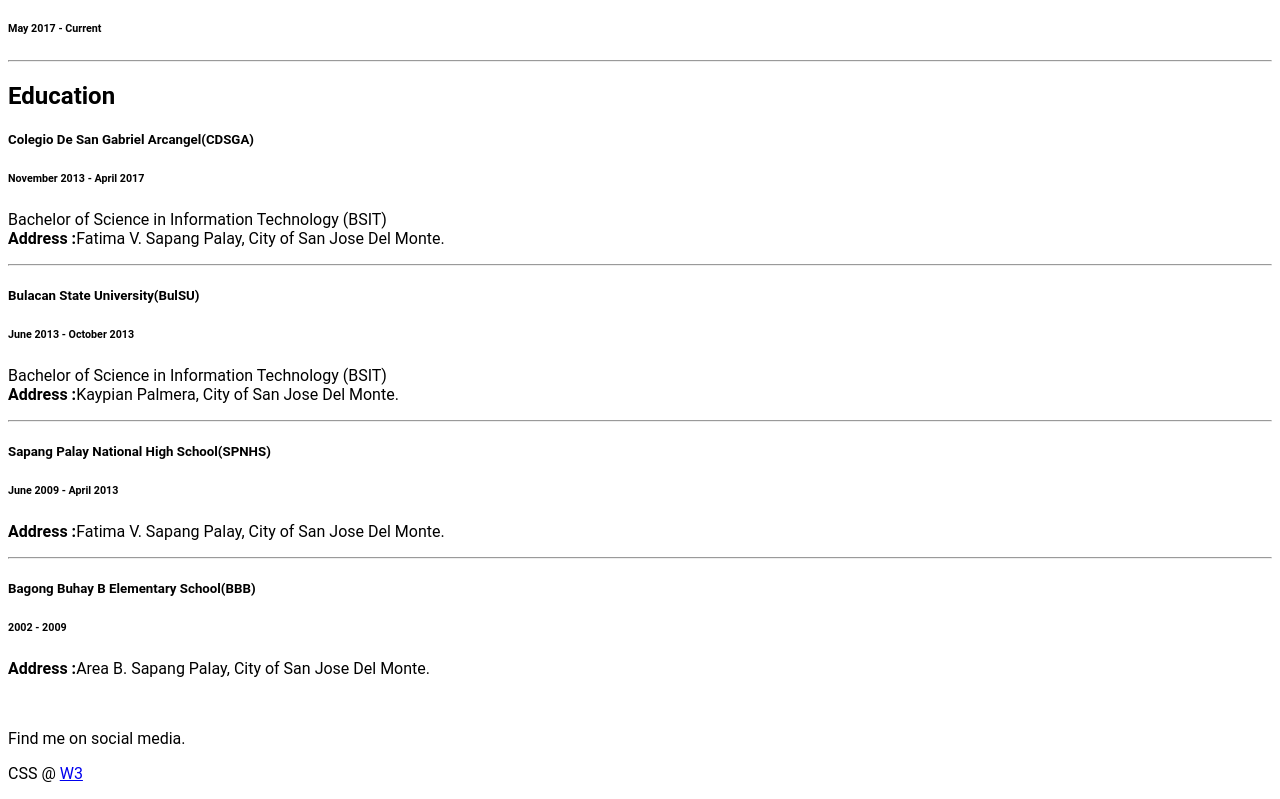
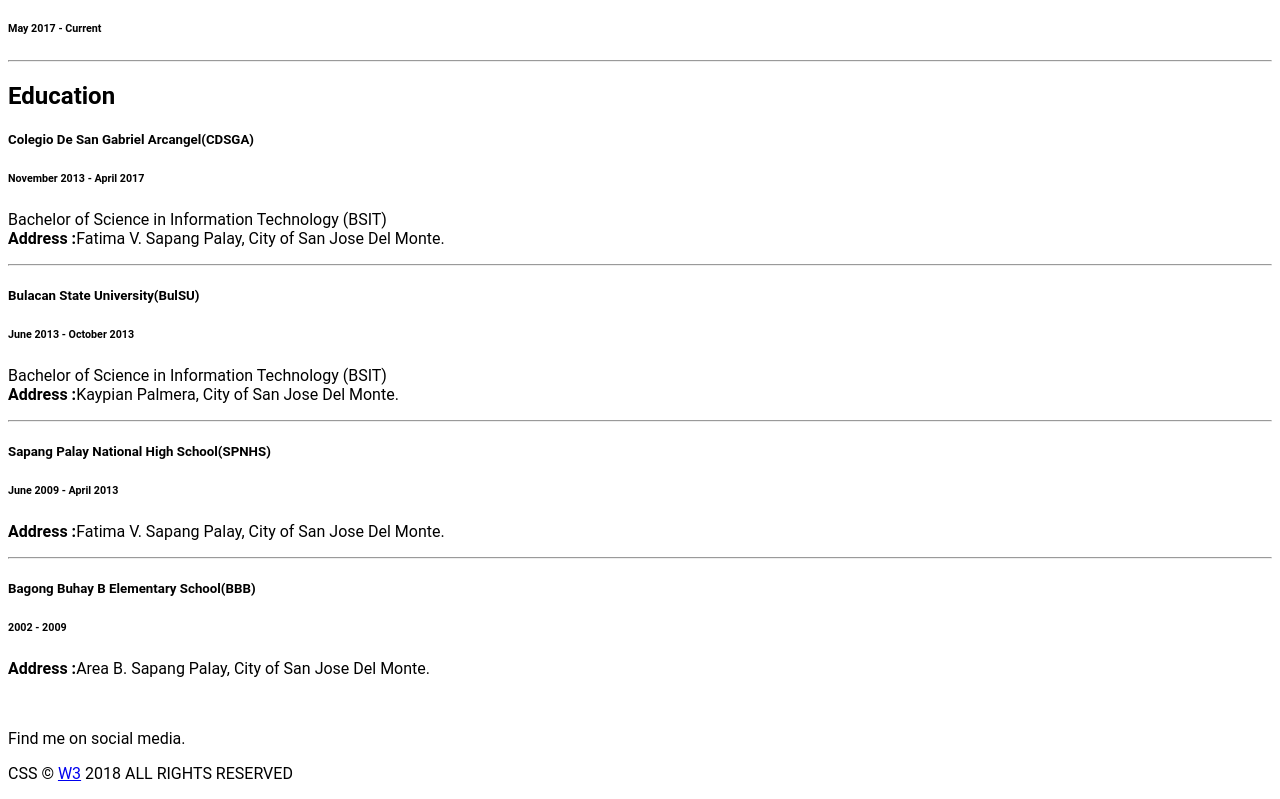
Before and after one commit to iamjustin16/my-portfolio, a website: page webapp/views/home.html in a window 1280 px wide. Shown: the part 2201-3000 px from the top of the page. Drawn offline with Linux system fonts and the light colour scheme.

Commit message:
Update home.html

```diff
--- a/webapp/views/home.html
+++ b/webapp/views/home.html
@@ -203,8 +203,9 @@
   <i class="fa fa-pinterest-p w3-hover-opacity"></i>
   <i class="fa fa-twitter w3-hover-opacity"></i>
   <i class="fa fa-linkedin w3-hover-opacity"></i> -->
-    <p>CSS @
+    <p>CSS ©
       <a href="https://www.w3schools.com/w3css/default.asp" target="_blank">W3</a>
+      2018 ALL RIGHTS RESERVED
     </p>
   </footer>
 
```
